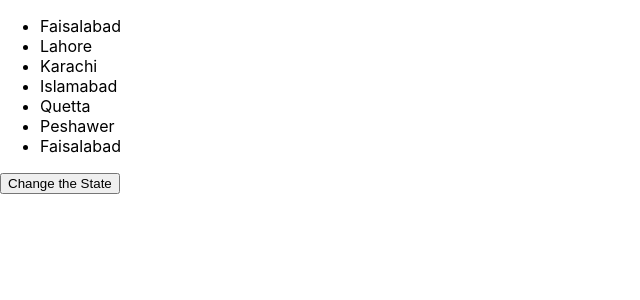
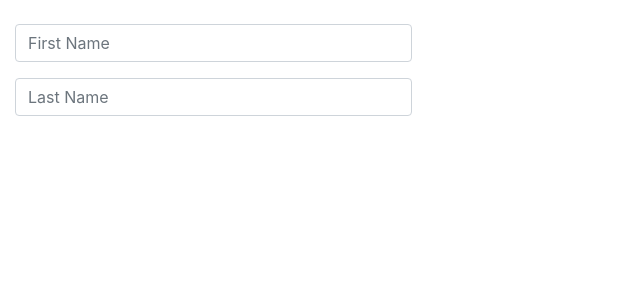
Before and after one commit to murad-faridi/react-class-practice, a React (Create React App) app: page / in a window 1280 px wide. Shown: the top 300 px of the page, without its empty margins (0-640 px from the left). Built offline with nearby package versions, Linux system fonts and the light colour scheme.

Commit message:
onChange event on input

```diff
--- a/package.json
+++ b/package.json
@@ -3,6 +3,7 @@
   "version": "0.1.0",
   "private": true,
   "dependencies": {
+    "bootstrap": "^4.0.0-alpha.6",
     "prop-types": "^15.7.2",
     "react": "^16.8.6",
     "react-dom": "^16.8.6",
--- a/src/App.js
+++ b/src/App.js
@@ -37,7 +37,30 @@ class App extends React.Component {
 	render() {
 		return (
 			<div>
-				<Cities pakCities={this.state.cities} changeTheState={this.changeTheState} />
+				{/* <Cities pakCities={this.state.cities} changeTheState={this.changeTheState} /> */}
+				{<Form />}
+			</div>
+		);
+	}
+}
+
+class Form extends React.Component {
+	state = { first_name: "", last_name: "" }
+
+	whenChange = (event) => {
+		console.log(event.target)
+		const {name, value} = event.target
+		this.setState({ [name]: value })
+	}
+	render() {
+		return (
+			<div className="col-sm-4">
+				<div className="form-group mt-4">
+					<input type="text" name="first_name" value={this.state.first_name} onChange={this.whenChange} placeholder="First Name" className="form-control" />
+					<p>{this.state.first_name}</p>
+					<input type="text" name="last_name" value={this.state.last_name} onChange={this.whenChange} placeholder="Last Name" className="form-control" />
+					<p>{this.state.last_name}</p>
+				</div>
 			</div>
 		);
 	}
--- a/src/index.js
+++ b/src/index.js
@@ -3,6 +3,7 @@ import ReactDOM from 'react-dom';
 import './index.css';
 import App from './App';
 import * as serviceWorker from './serviceWorker';
+import 'bootstrap/dist/css/bootstrap.min.css';
 import './Test.css';
 
 ReactDOM.render(<App />, document.getElementById('root'));
```
Also changed, not shown: 1 other file (tests, documents, lock files or other folders).
